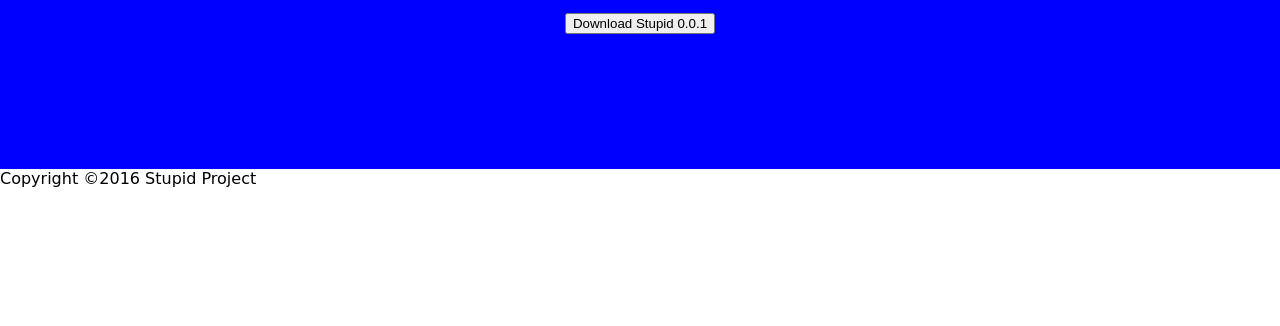
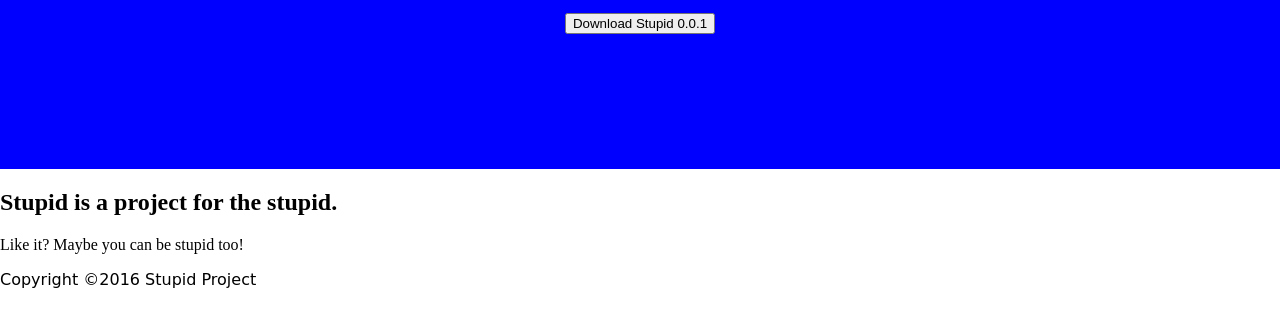
Before and after one commit to mosesag0813/My-MYP-Project, a plain HTML site: page index.html in a window 1280 px wide. Shown: the part 278-604 px from the top of the page. Drawn offline with Linux system fonts and the light colour scheme.

Commit message:
Update index.html

```diff
--- a/index.html
+++ b/index.html
@@ -24,6 +24,14 @@
       <button>Download Stupid 0.0.1</button>
      </div>
     </div>
+    <section class="row2">
+      <div class="section-container">
+        <h1>Stupid is a project for the stupid.</h1>
+        <p class="section lead">
+        Like it? Maybe you can be stupid too!
+        </p>
+      </div>
+    </section>
     <footer class="info-below">
       Copyright ©2016 Stupid Project
       <!-- for 16px icons -->
```
